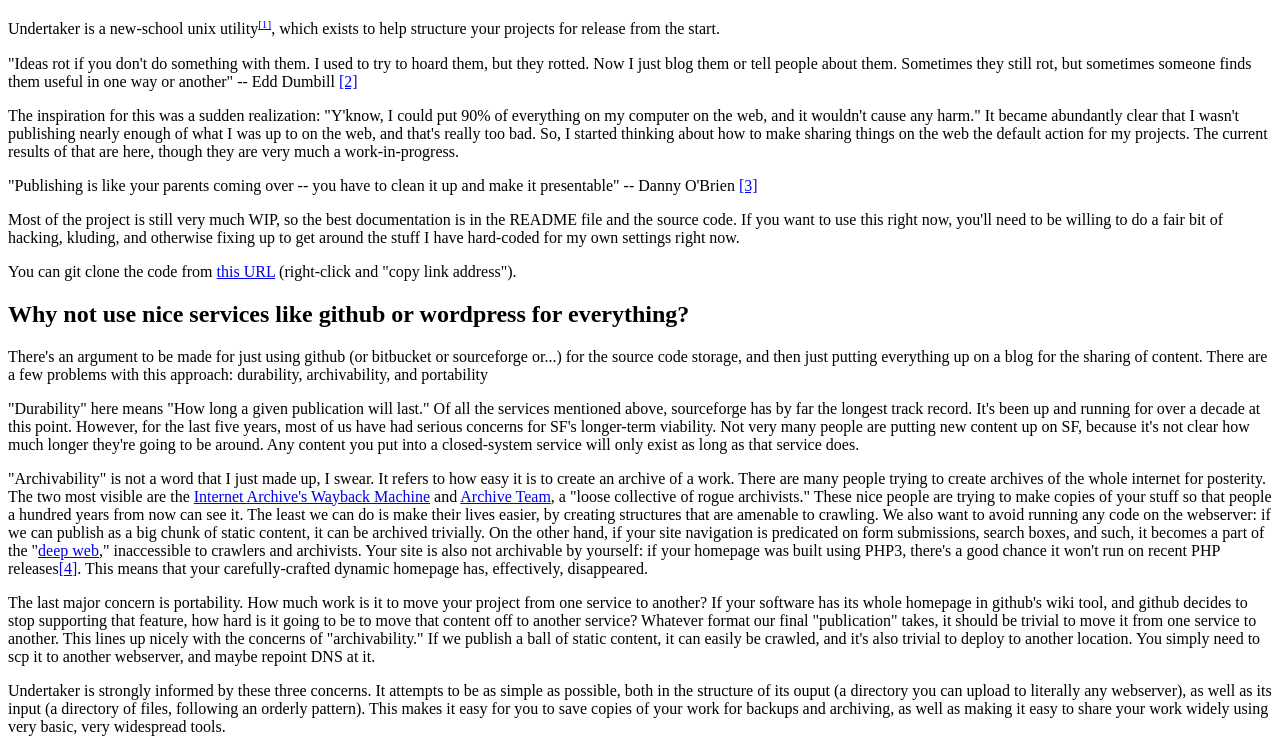
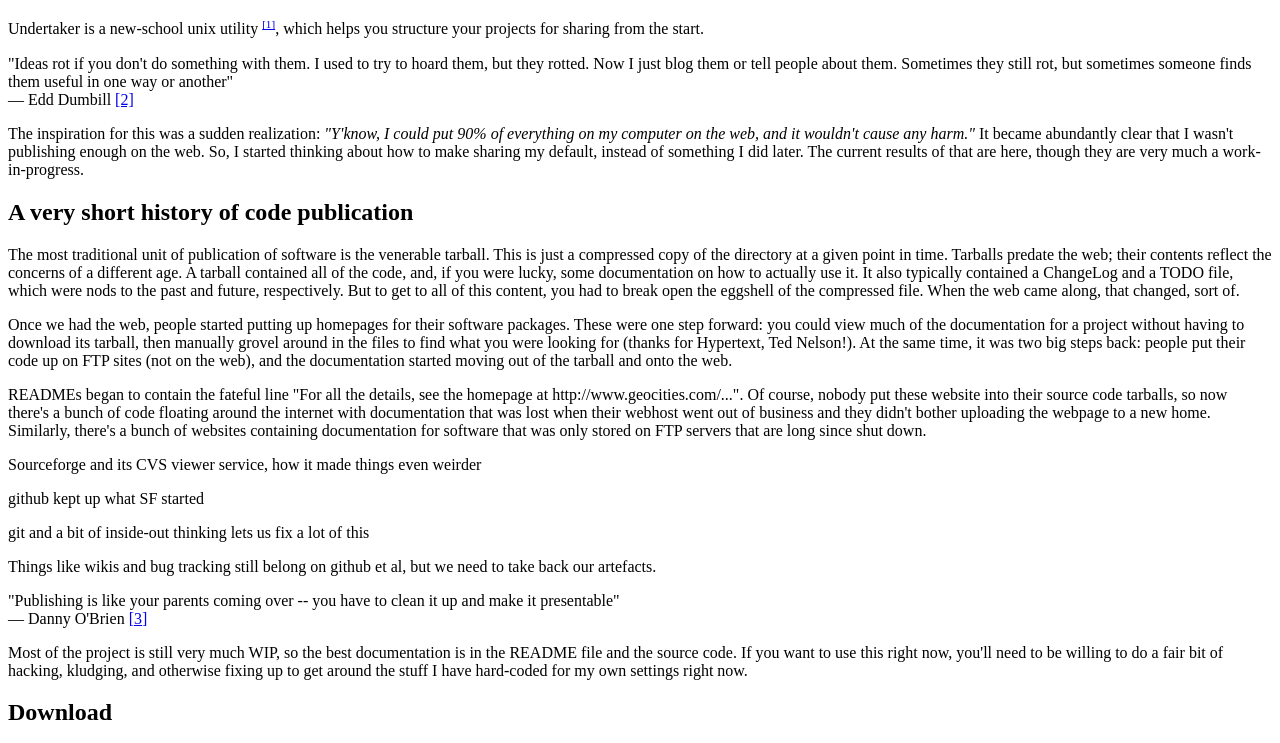
Before and after one commit to jbm9/undertaker, a plain HTML site: page web/index.html in a window 1280 px wide. Shown: the part 48-791 px from the top of the page. Drawn offline with Linux system fonts and the light colour scheme.

Commit message:
undertaker: adds more rambling to the homepage

```diff
--- a/web/index.html
+++ b/web/index.html
@@ -2,27 +2,67 @@
 
 <h1>Undertaker</h1>
 
-<p>Undertaker is a new-school unix utility<sup><small><a
-   href="#footnote1" name="footnote1return">[1]</a></small></sup>,
-  which exists to help structure your projects for release from the
-  start.</p>
+<p>Undertaker is a new-school unix utility <sup><small><a
+    href="#footnote1" name="footnote1return">[1]</a></small></sup>,
+   which helps you structure your projects for sharing from the
+   start.</p>
 
 <p class="quote">"Ideas rot if you don't do something with them. I used to try to hoard them,
 		  but they rotted. Now I just blog them or tell people about them. Sometimes
 		  they still rot, but sometimes someone finds them useful in one way or
-		  another" -- Edd Dumbill <a href="#footnote2" name="footnote2return">[2]</a></p>
+		  another" <br/>
+                  &mdash; Edd Dumbill <a href="#footnote2" name="footnote2return">[2]</a></p>
 
-<p>The inspiration for this was a sudden realization: "Y'know, I could
-put 90% of everything on my computer on the web, and it wouldn't cause
-any harm."  It became abundantly clear that I wasn't publishing nearly
-enough of what I was up to on the web, and that's really too bad.  So,
-I started thinking about how to make sharing things on the web the
-default action for my projects.  The current results of that are here,
-though they are very much a work-in-progress.</p>
+<p>The inspiration for this was a sudden realization: <i>"Y'know, I
+could put 90% of everything on my computer on the web, and it wouldn't
+cause any harm."</i> It became abundantly clear that I wasn't
+publishing enough on the web.  So, I started thinking about how to
+make sharing my default, instead of something I did later.  The
+current results of that are here, though they are very much a
+work-in-progress.</p>
 
+<h2>A very short history of code publication</h2>
+
+<p>The most traditional unit of publication of software is the
+venerable tarball.  This is just a compressed copy of the directory at
+a given point in time.  Tarballs predate the web; their contents
+reflect the concerns of a different age.  A tarball contained all of
+the code, and, if you were lucky, some documentation on how to
+actually use it.  It also typically contained a ChangeLog and a TODO
+file, which were nods to the past and future, respectively.  But to
+get to all of this content, you had to break open the eggshell of the
+compressed file.  When the web came along, that changed, sort of.</p>
+
+<p>Once we had the web, people started putting up homepages for their
+software packages.  These were one step forward: you could view much
+of the documentation for a project without having to download its
+tarball, then manually grovel around in the files to find what you
+were looking for (thanks for Hypertext, Ted Nelson!).  At the same
+time, it was two big steps back: people put their code up on FTP sites
+(not on the web), and the documentation started moving out of the
+tarball and onto the web.</p>
+
+<p>READMEs began to contain the fateful line "For all the details, see
+the homepage at http://www.geocities.com/...".  Of course, nobody put
+these website into their source code tarballs, so now there's a bunch
+of code floating around the internet with documentation that was lost
+when their webhost went out of business and they didn't bother
+uploading the webpage to a new home.  Similarly, there's a bunch of
+websites containing documentation for software that was only stored on
+FTP servers that are long since shut down.</p>
+
+<p>Sourceforge and its CVS viewer service, how it made things even weirder</p>
+
+<p>github kept up what SF started</p>
+
+<p>git and a bit of inside-out thinking lets us fix a lot of this</p>
+
+<p>Things like wikis and bug tracking still belong on github et al,
+but we need to take back our artefacts.</p>
 
 <p class="quote">"Publishing is like your parents coming over -- you
-		  have to clean it up and make it presentable" --
+		  have to clean it up and make it presentable"
+                  <br/>&mdash;
 		  Danny O'Brien <a href="#footnote3"
 		  name="footnote3return">[3]</a></p>
 
@@ -30,20 +70,25 @@ though they are very much a work-in-progress.</p>
 <p>Most of the project is still very much WIP, so the best
 documentation is in the README file and the source code.  If you want
 to use this right now, you'll need to be willing to do a fair bit of
-hacking, kluding, and otherwise fixing up to get around the stuff I
+hacking, kludging, and otherwise fixing up to get around the stuff I
 have hard-coded for my own settings right now.</p>
 
+<h2>Download</h2>
+
 <p>You can git clone the code from <a href="undertaker.git/">this
-URL</a> (right-click and "copy link address").</p>
+URL</a> (right-click and "copy link address").  If that's too much
+effort for you, don't worry: the code is not in a state that you're
+going to want to cope with just yet.</p>
 
-<h2>Why not use nice services like github or wordpress for
-everything?</h2>
+<h2>Why not github?</h2>
 
 <p>There's an argument to be made for just using github (or bitbucket or
 sourceforge or...) for the source code storage, and then just putting
 everything up on a blog for the sharing of content.  There are a few
 problems with this approach: durability, archivability, and
 portability</p>
+
+<h3>Durability</h3>
 
 <p>"Durability" here means "How long a given publication will last."
 Of all the services mentioned above, sourceforge has by far the
@@ -54,6 +99,8 @@ are putting new content up on SF, because it's not clear how much
 longer they're going to be around.  Any content you put into a
 closed-system service will only exist as long as that service
 does.</p>
+
+<h3>Archivability</h3>
 
 <p>"Archivability" is not a word that I just made up, I swear.  It
 refers to how easy it is to create an archive of a work. There are
@@ -77,6 +124,8 @@ a good chance it won't run on recent PHP releases<a href="#footnote4" name="foot
 your carefully-crafted dynamic homepage has, effectively,
 disappeared.</p>
 
+<h3>Portability</h3>
+
 <p>The last major concern is portability.  How much work is it to move
 your project from one service to another?  If your software has its
 whole homepage in github's wiki tool, and github decides to stop
@@ -97,6 +146,8 @@ This makes it easy for you to save copies of your work for backups and
 archiving, as well as making it easy to share your work widely using
 very basic, very widespread tools.  </p>
 
+<h3>Simplicity</h3>
+
 <p>It also tries to keep its processing of your input to a minimum, so
 that an undertaker content repository is a decent archive itself,
 without requiring anyone actually have undertaker to make sense of
@@ -110,7 +161,7 @@ out for you, but why not keep your data in a human-readable format in
 the first place?</p>
 
 <!-- -------------------- -->
-
+<h2>Footnotes</h2>
 
 <p class="footnote"><a name="footnote1">1.</a> <a href="#footnote1return">^</a> New-school unix utilities are utilities made up of subcommands.  The
   best-known examples are git and rails.  To do anything, you run 'git
@@ -119,7 +170,7 @@ the first place?</p>
   comes via one meta-command, which just multiplexes itself out to
   subcommands.  For a better description (with a fair bit of
   distraction about accounting software), see <a
-   href="http://joeyh.name/blog/entry/hledger/">Joey Hess's post about
+href="http://joeyh.name/blog/entry/hledger/">Joey Hess's post about
   hledger</a>) <a href="#footnote1return">^return^</a> .</p>
 
 <p class="footnote"><a name="footnote2">2.</a> <a
```
